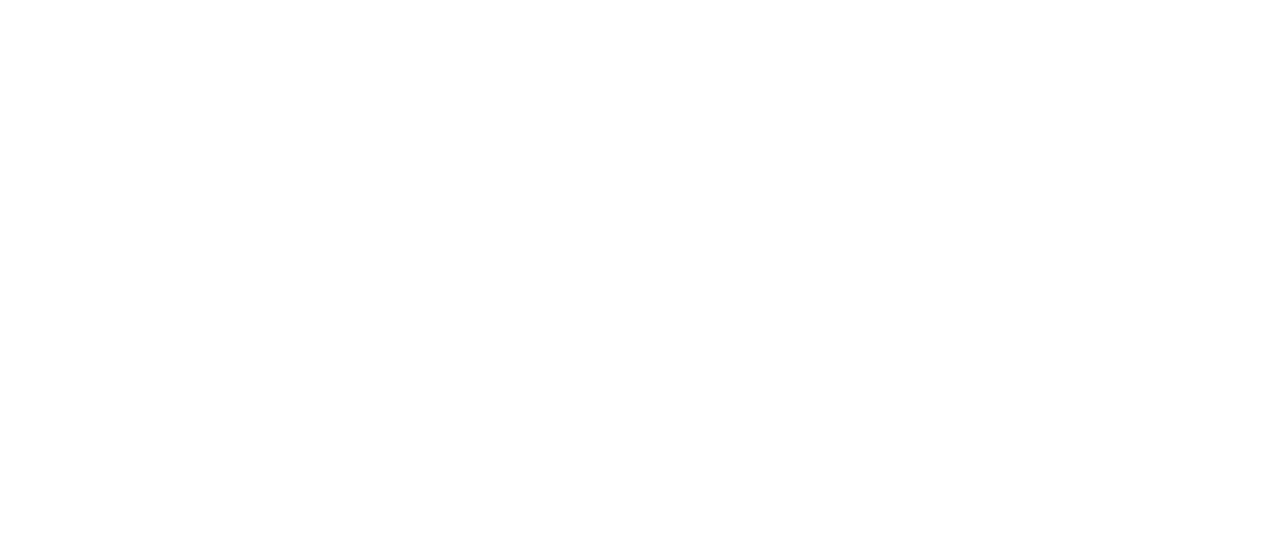
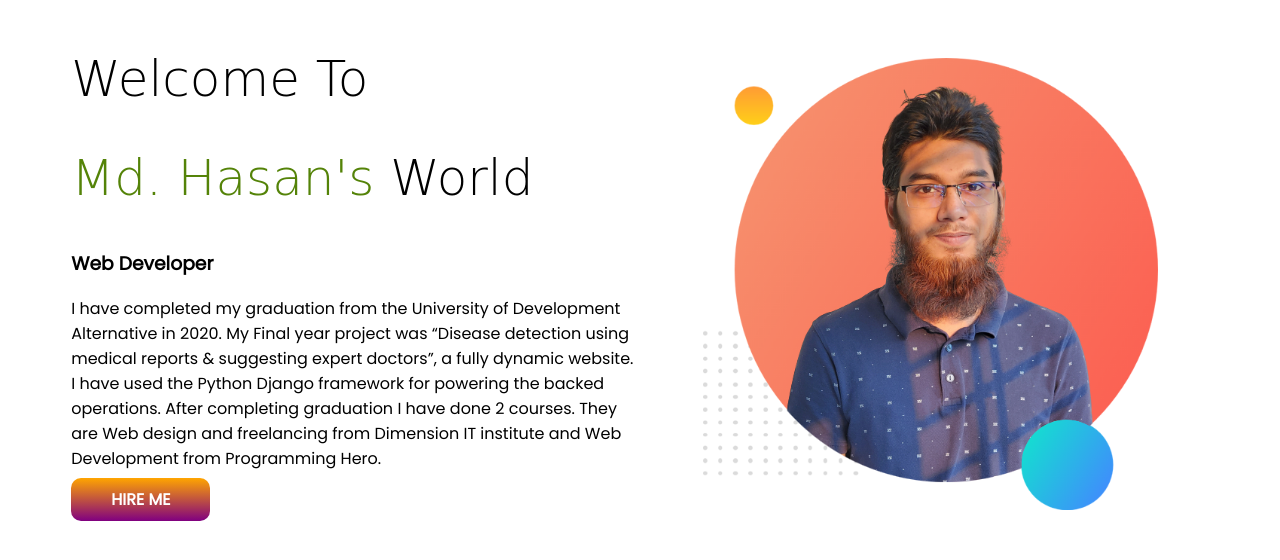
Before and after one commit to MohammadAmitHasan/Developer-Portfolio, a plain HTML site: page index.html in a window 1280 px wide. Drawn offline with Linux system fonts and the light colour scheme; a web font is replaced by a local one.

Commit message:
Initial section

```diff
--- a/index.html
+++ b/index.html
@@ -1,13 +1,42 @@
 <!DOCTYPE html>
 <html lang="en">
+
 <head>
     <meta charset="UTF-8">
     <meta http-equiv="X-UA-Compatible" content="IE=edge">
     <meta name="viewport" content="width=device-width, initial-scale=1.0">
     <title>Developer Portfolio</title>
+    <link rel="preconnect" href="https://fonts.googleapis.com">
+    <link rel="preconnect" href="https://fonts.gstatic.com" crossorigin>
+    <link href="https://fonts.googleapis.com/css2?family=Poppins&family=Pushster&display=swap" rel="stylesheet">
     <link rel="stylesheet" href="style.css">
 </head>
+
 <body>
+    <section>
+        <div class="half-width">
+            <h1>Welcome To</h1>
+            <h1> <span class="clr">Md. Hasan's</span> World</h1>
+            <h3>Web Developer</h3>
+            <p>
+                I have completed my graduation from the University of Development Alternative in 2020. My Final year
+                project
+                was
+                “Disease detection using medical reports & suggesting expert doctors”, a fully dynamic website. I have
+                used
+                the
+                Python Django framework for powering the backed operations. After completing graduation I have done 2
+                courses.
+                They are Web design and freelancing from Dimension IT institute and Web Development from Programming
+                Hero.
+            </p>
+            <a class="link-btn" target="__blank" href="https://www.linkedin.com/in/muhammad-amit-hasan-98743777/">HIRE
+                ME</a>
+        </div>
+        <div class="half-width">
+            <img src="images/hasan1-bg.png" alt="Hasan's Photo">
+        </div>
+    </section>
+</body>
 
-</body>
 </html>
--- a/style.css
+++ b/style.css
@@ -0,0 +1,30 @@
+body{
+    font-family: 'Poppins', sans-serif;
+}
+h1{
+    font-family: 'Pushster', cursive;
+    font-size: 50px;
+    font-weight: 300;
+}
+.clr{
+    color: rgb(84, 131, 8);
+}
+section{
+    display: flex;
+}
+.half-width{
+    width: 50%;
+    padding-left: 5%;
+}
+.half-width img{
+    width: 80%;
+    margin-top: 50px;
+}
+.link-btn{
+    text-decoration: none;
+    background-image: linear-gradient(orange, purple);
+    color: white;
+    padding: 10px 40px;
+    border-radius: 10px;
+    font-weight: 700;
+}
```
Also changed, not shown: images/dream-bg.png (added), images/exp-bg.png (added), images/hasan1-bg.png (added), images/hasan2-bg.png (added), images/my-bg.png (added), images/my-bg2.png (added), images/top-banner.png (added).
